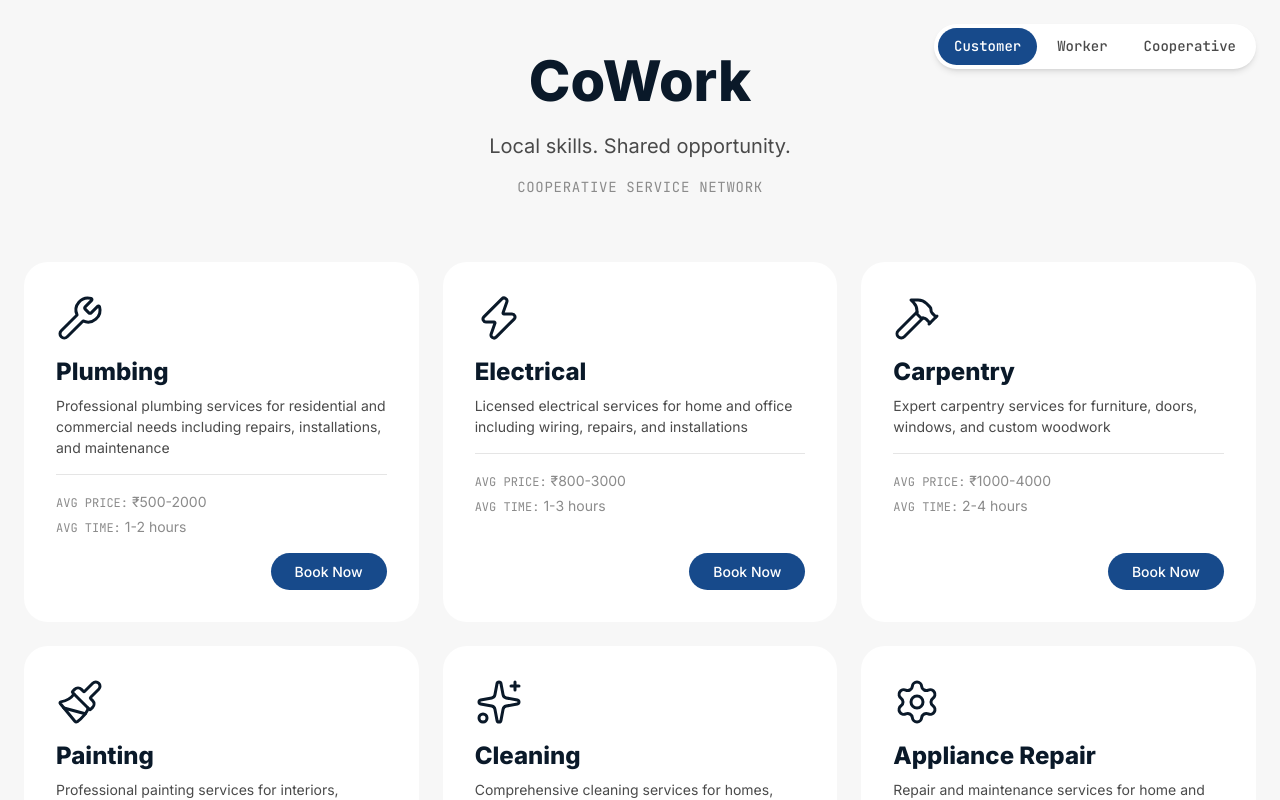
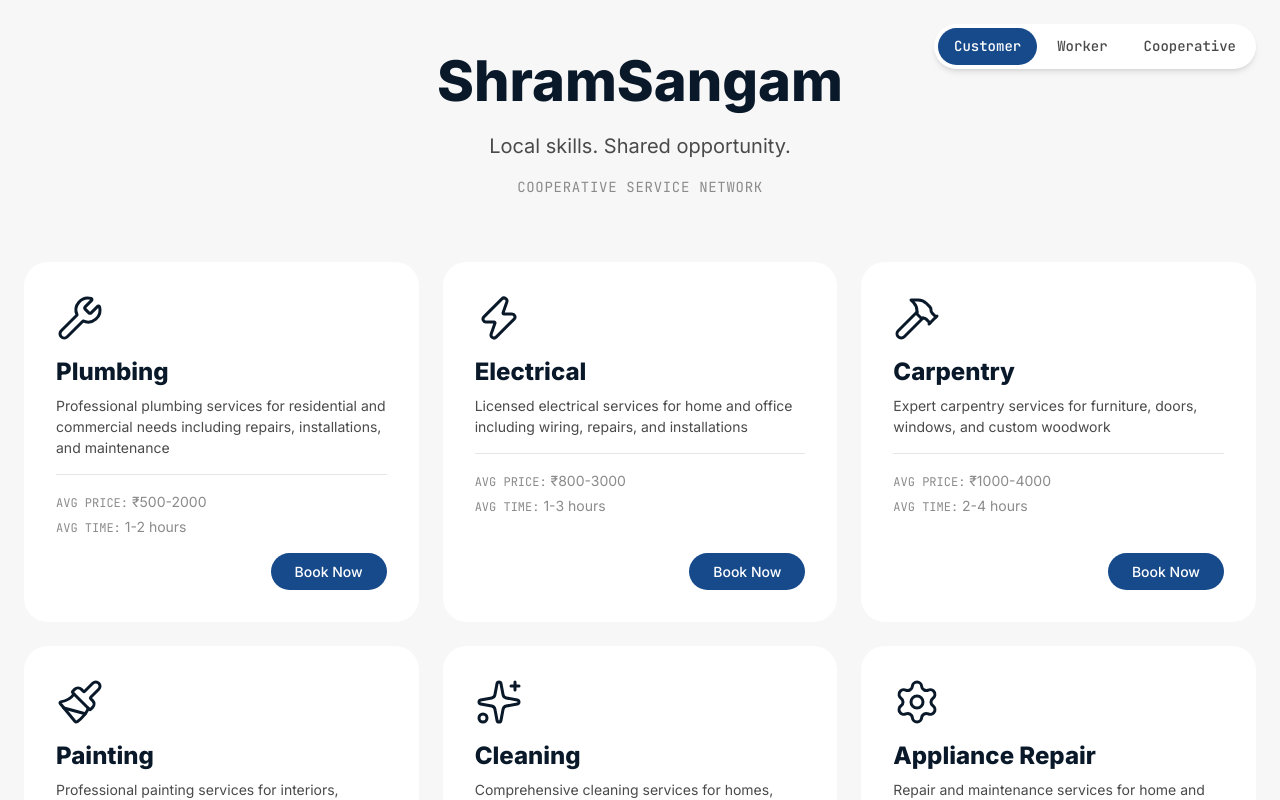
Before and after one commit to JASHoswal1234/CoWork, a React (Vite) app: page / in a window 1280 px wide. Shown: the top 800 px of the page. Built offline with nearby package versions, Linux system fonts and the light colour scheme.

Commit message:
Branding Updates

```diff
--- a/index.html
+++ b/index.html
@@ -4,7 +4,7 @@
     <meta charset="UTF-8" />
     <link rel="icon" type="image/svg+xml" href="/vite.svg" />
     <meta name="viewport" content="width=device-width, initial-scale=1.0" />
-    <title>CoWork - Local skills. Shared opportunity.</title>
+    <title>ShramSangam - Local skills. Shared opportunity.</title>
 
     <!-- Inter Font -->
     <link rel="preconnect" href="https://fonts.googleapis.com">
--- a/src/features/customer/CustomerHome.tsx
+++ b/src/features/customer/CustomerHome.tsx
@@ -240,7 +240,7 @@ export function CustomerHome() {
       {/* Hero Section */}
       <div className="text-center mb-16 space-y-4">
         <h1 className="text-4xl lg:text-[3.5rem] font-extrabold text-text-navy leading-tight">
-          CoWork
+          ShramSangam
         </h1>
         <p className="text-xl text-text-secondary">
           Local skills. Shared opportunity.
```
